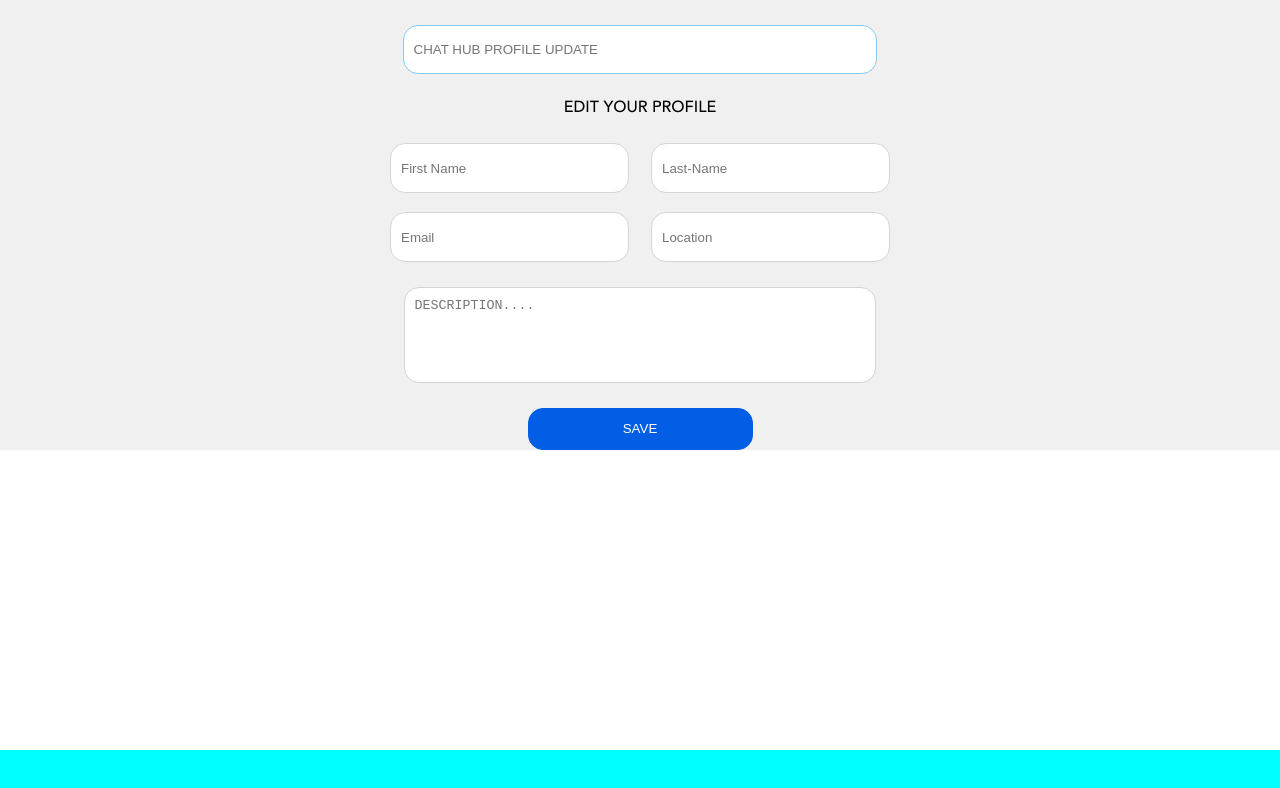
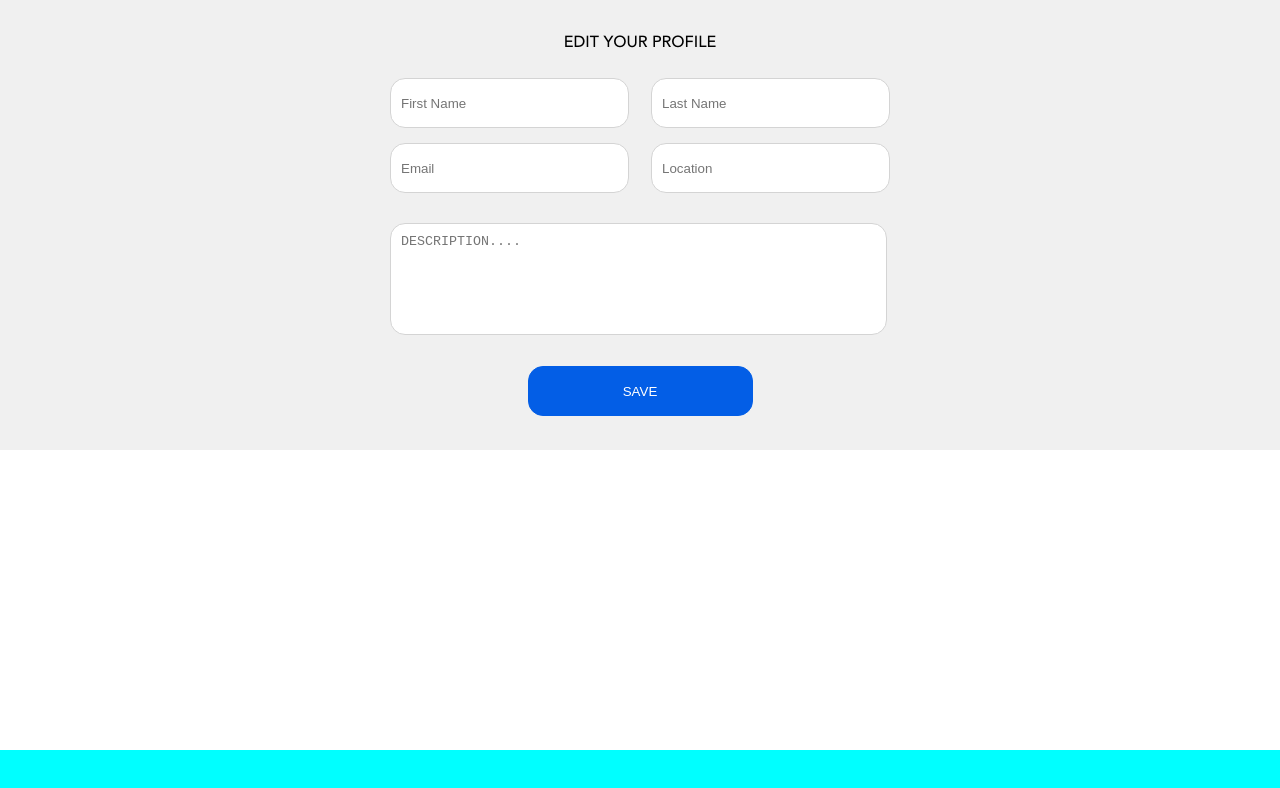
Before and after one commit to TanyaSinghPanwar29/Pro, an Angular app: page /details-edit in a window 1280 px wide. Shown: the top 788 px of the page. Built offline with nearby package versions, Linux system fonts and the light colour scheme.

Commit message:
update screen updates

```diff
--- a/src/app/authentication/details-edit/details-edit.component.css
+++ b/src/app/authentication/details-edit/details-edit.component.css
@@ -55,6 +55,7 @@
     height: 50px;
     flex-direction: row;
     justify-content: space-between;
+    padding-bottom: 15px;
     }
 .first-name{
     border-radius: 15px;
@@ -89,7 +90,7 @@
 .description{
     margin-top: 25px;
     height: 100px;
-    width: 60%;
+    width: 97%;
     border-radius: 15px;
     border:1px solid #D4D4D4;
     padding: 10px 0 0 10px;
@@ -108,3 +109,13 @@ textarea{
     background-color: var(--primary-color);
     color:white;
 }
+
+/* .hoverinput:focus {
+    border:1px solid var(--primary-color) !important;
+} */
+.hoverinput:hover {
+    border:1px solid var(--primary-color) !important;
+}
+.error {
+    border:1px solid red !important;
+}
--- a/src/app/authentication/details-edit/details-edit.component.html
+++ b/src/app/authentication/details-edit/details-edit.component.html
@@ -1,21 +1,30 @@
 <div class="container">
     <div class="white">
         <div class="box">
-            <input class="inputbox" placeholder="CHAT HUB PROFILE UPDATE">
             <div class="heading">EDIT YOUR PROFILE</div>
-            <div class="input1">
-                <div class="names">
-                  <input class="first-name" placeholder="First Name">
-                  <input class="last-name" placeholder="Last-Name">
-                </div><br>
-                <div class="details">
-                   <input class="email" placeholder="Email">
-                   <input class="location" placeholder="Location">
+            <form [formGroup]="DetailsEditForm">
 
+                <div class="input1">
+                    <div class="names">
+                      <input class="first-name hoverinput" placeholder="First Name"  formControlName="first_Name" minlength="5" required>
+                      <span
+                      *ngIf="!DetailsEditForm.get('first_Name').valid && DetailsEditForm.get('first_Name').touched"
+                       class="error">
+                      Name should contain min 5 char..
+                      </span>
+
+                      <input class="last-name hoverinput" placeholder="Last Name"  formControlName="last_Name" >
+                    </div>
+                    <div class="details">
+                       <input class="email hoverinput" placeholder="Email"type="email" >
+                       <input class="location hoverinput" placeholder="Location"  formControlName="location" >
+                    </div>
                 </div>
-            </div>
-            <textarea class="description" placeholder="DESCRIPTION...."></textarea>
-            <button class="save-button">SAVE</button>
+                <textarea class="description hoverinput" placeholder="DESCRIPTION...." formControlName="description"></textarea>
+
+            </form>
+
+            <button class="save-button" (click)="onEditDetails()">SAVE</button>
         </div>
 
 
--- a/src/app/authentication/details-edit/details-edit.component.ts
+++ b/src/app/authentication/details-edit/details-edit.component.ts
@@ -1,4 +1,7 @@
 import { Component, OnInit } from '@angular/core';
+import { FormGroup, FormControl, Validators } from '@angular/forms';
+import { CommonService } from 'src/app/services/commonService';
+import { ApplicationURLs, EditDetailsURLs } from 'src/app/services/apiEnums';
 
 @Component({
   selector: 'app-details-edit',
@@ -6,10 +9,49 @@ import { Component, OnInit } from '@angular/core';
   styleUrls: ['./details-edit.component.css']
 })
 export class DetailsEditComponent implements OnInit {
+  DetailsEditForm: FormGroup;
 
-  constructor() { }
+  constructor( public commonService: CommonService) {
+
+   }
 
   ngOnInit(): void {
+    this.formdetails()
   }
 
+  formdetails = () => {
+    this.DetailsEditForm = new FormGroup({
+      "first_Name" : new FormControl('',[Validators.required, Validators.minLength(5)]),
+      "last_Name" : new FormControl('',Validators.required),
+      "location": new FormControl('',Validators.required),
+      "description": new FormControl('',Validators.required),
+    });
+    console.log(this.DetailsEditForm)
+  }
+  onEditDetails(){
+    console.log(this.DetailsEditForm.value)
+
+    this.DetailsEditForm.markAllAsTouched();
+    this.DetailsEditForm.markAsDirty();
+
+    if(this.DetailsEditForm.invalid)
+    return;
+
+    let body={
+      "first_Name" : this.DetailsEditForm.value.first_Name,
+      "last_Name" :  this.DetailsEditForm.value.last_Name,
+      "location":  this.DetailsEditForm.value.location,
+      "description":  this.DetailsEditForm.value.description,
+      "token": "eyJhbGciOiJSUzI1NiIsInR5cCI6IkpXVCJ9.eyJlbWFpbCI6ImFiY0BnbWFpbC5jb20iLCJjcmVhdGVkQXQiOiIyMDIwLTA3LTIzIDA6MTA6NDQiLCJpYXQiOjE1OTU1Mjk2NDQsImV4cCI6MTU5NTUzMDI0NH0.pZs1nrOLuyGh8fFzOv4B71nbhiEJjhi8CMD4Hyck-mF9BJ9k0YaZoHK8aAluqWvnLaPYAT2WR5QFNfgsnZyTiEPWKcgLOp-ZOqF-eAYqZQHQAgChQnw_gSn6f8AzQQZRibrPZqLd7QancWqBmnU__fzjYG4wgvDjNzrMc1sLA50"
+    }
+
+    this.commonService.editDetails(EditDetailsURLs.EditDetails,body).subscribe(res =>{
+      console.log(res)
+    })
+
+  }
+
+
+
+
 }
--- a/src/app/services/apiEnums.ts
+++ b/src/app/services/apiEnums.ts
@@ -5,3 +5,7 @@ export enum BaseURL {
 export enum ApplicationURLs  {
     signUp = "api/createUser"
 }
+
+export enum EditDetailsURLs {
+    EditDetails = "api/update-profile"
+}
--- a/src/app/services/commonService.ts
+++ b/src/app/services/commonService.ts
@@ -16,4 +16,9 @@ export class CommonService{
         let fullUrl = BaseURL.url + url;
         return this.http.post(fullUrl,body);
      }
+
+    editDetails = (url,body) =>{
+        let fullUrl = BaseURL.url + url
+        return this.http.post(fullUrl,body)
+    }
 }
```
